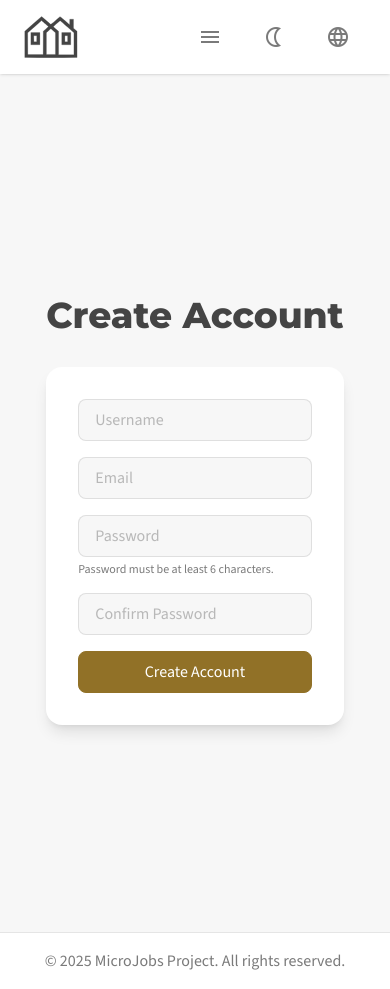
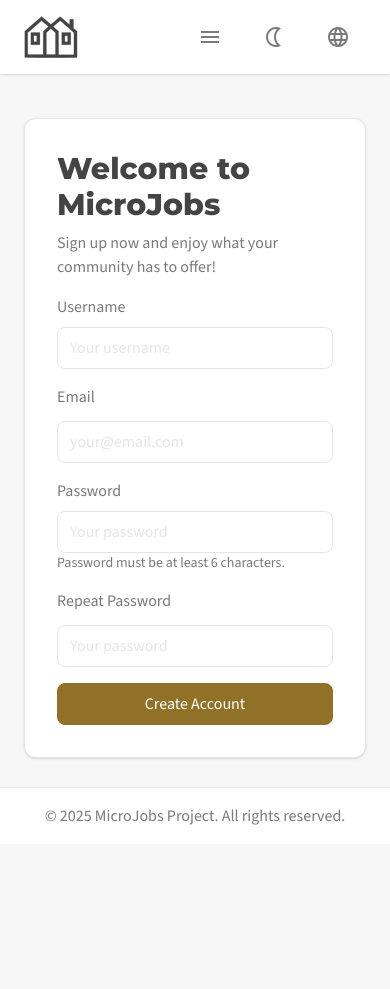
Before and after one commit to MicroJobsProject/microjobs, a React (Vite) app: page /register in a window 390 px wide. After the commit the page ends 860 px from the top, so only its background shows below. Built offline with nearby package versions, Linux system fonts and the light colour scheme; no server answers.

Commit message:
feat: add register page translations; reworked style to meet wireframe design

```diff
--- a/src/assets/locales/en.json
+++ b/src/assets/locales/en.json
@@ -57,17 +57,16 @@
   "loginTo": "Log In to MicroJobs",
   "loginToSubtitle": "Sign in by entering your username and password.",
   "email": "Email",
-  "emailPlaceholder": "youremail@gmail.com",
+  "emailPlaceholder": "your@email.com",
   "password": "Password",
   "passwordPlaceholder": "Your password",
   "forgotPassword": "Forgot password?",
-  "loginFetching": "Logging in...",
+  "loginFetching": "Logging In...",
   "remember": "Remember me",
   "signUpParagraph": "Don't have an account?",
   "signUpLink": "Sign up here",
-  "errorValidGmail": "Please enter a valid Gmail address (example@gmail.com)",
+  "errorValidEmail": "Please enter a valid email address",
   "errorPasswordTooShort": "Password must be at least 6 characters",
-  "errorPasswordTooLong": "Password must not exceed 12 characters",
   "Email and password are required": "Email and password are required",
   "Invalid password or email": "Invalid password or email",
   "Email not registered": "Email not registered",
@@ -76,5 +75,16 @@
   "Successfully logged out": "Successfully logged out",
   "Server error while logging out": "Server error while logging out",
 
+  "signUpTo": "Welcome to MicroJobs",
+  "signUpSubtitle": "Sign up now and enjoy what your community has to offer!",
+  "username": "Username",
+  "usernamePlaceholder": "Your username",
+  "passwordHelp": "Password must be at least 6 characters.",
+  "passwordRepeat": "Repeat Password",
+  "createAccount": "Create Account",
+  "createAccountFetching": "Creating Account...",
+  "errorUsernameRequired": "Username is required",
+  "errorPasswordNoMatch": "Passwords do not match",
+
   "footer": "© {{year}} MicroJobs Project. All rights reserved."
 }
--- a/src/assets/locales/es.json
+++ b/src/assets/locales/es.json
@@ -57,7 +57,7 @@
   "loginTo": "Accede a MicroJobs",
   "loginToSubtitle": "Inicia sesión con tu correo electrónico y contraseña.",
   "email": "Correo electrónico",
-  "emailPlaceholder": "tucorreo@gmail.com",
+  "emailPlaceholder": "tu@correo.com",
   "password": "Contraseña",
   "passwordPlaceholder": "Tu contraseña",
   "forgotPassword": "¿Olvidaste tu contraseña?",
@@ -65,9 +65,8 @@
   "remember": "Recordar sesión",
   "signUpParagraph": "¿No tienes cuenta aún?",
   "signUpLink": "Regístrate aquí",
-  "errorValidGmail": "Por favor, introduce una dirección de Gmail válida (ejemplo@gmail.com)",
+  "errorValidEmail": "Por favor, introduce una dirección de email válida",
   "errorPasswordTooShort": "La contraseña debe tener al menos 6 caracteres",
-  "errorPasswordTooLong": "La contraseña no debe exceder los 12 caracteres",
   "Email and password are required": "Correo y contraseña requeridos",
   "Invalid password or email": "Credenciales incorrectas",
   "Email not registered": "Correo no registrado",
@@ -76,5 +75,16 @@
   "Successfully logged out": "Cierre de sesión exitoso",
   "Server error while logging out": "Error en el servidor al cerrar sesión",
 
+  "signUpTo": "Bienvenido a MicroJobs",
+  "signUpSubtitle": "¡Regístrate ahora y disfruta de todo lo que tu comunidad puede ofrecer!",
+  "username": "Usuario",
+  "usernamePlaceholder": "Tu nombre de usuario",
+  "passwordHelp": "La contraseña debe tener al menos 6 caracteres",
+  "passwordRepeat": "Repite la contraseña",
+  "createAccount": "Crear Cuenta",
+  "createAccountFetching": "Creando Cuenta...",
+  "errorUsernameRequired": "Se requiere un nombre de usuario",
+  "errorPasswordNoMatch": "Las contraseñas no coinciden",
+
   "footer": "© {{year}} MicroJobs Project. Todos los derechos reservados."
 }
--- a/src/pages/auth/LoginPage.tsx
+++ b/src/pages/auth/LoginPage.tsx
@@ -47,7 +47,7 @@ function LoginPage() {
   async function handleSubmit(event: FormEvent<HTMLFormElement>) {
     event.preventDefault();
     if (!isValidEmail(email)) {
-      setEmailError(t("errorValidGmail"));
+      setEmailError(t("errorValidEmail"));
       return;
     }
 
--- a/src/pages/auth/RegisterPage.tsx
+++ b/src/pages/auth/RegisterPage.tsx
@@ -6,6 +6,8 @@ import { useRegisterAction } from "../../store/hooks";
 import { useAppSelector } from "../../store";
 import { getUi } from "../../store/selectors";
 import { isValidEmail } from "../../utils/validation";
+import { useTranslation } from "react-i18next";
+import clsx from "clsx";
 
 export default function RegisterPage() {
   const [formData, setFormData] = useState({
@@ -18,6 +20,7 @@ export default function RegisterPage() {
 
   const register = useRegisterAction();
   const ui = useAppSelector(getUi);
+  const { t } = useTranslation();
 
   const handleChange = (e: React.ChangeEvent<HTMLInputElement>) => {
     setFormData({ ...formData, [e.target.name]: e.target.value });
@@ -26,18 +29,17 @@ export default function RegisterPage() {
   const validate = () => {
     const newErrors: { [key: string]: string } = {};
 
-    if (!formData.username) newErrors.username = "Username is required";
+    if (!formData.username) newErrors.username = t("errorUsernameRequired");
 
     if (!isValidEmail(formData.email)) {
-      newErrors.email =
-        "Please enter a valid Gmail address (example@gmail.com)";
+      newErrors.email = t("errorValidEmail");
     }
 
     if (formData.password.length < 6)
-      newErrors.password = "The password must be at least 6 characters long";
+      newErrors.password = t("errorPasswordTooShort");
 
     if (formData.password !== formData.confirmPassword)
-      newErrors.confirmPassword = "Passwords do not match";
+      newErrors.confirmPassword = t("errorPasswordNoMatch");
 
     setErrors(newErrors);
 
@@ -60,24 +62,29 @@ export default function RegisterPage() {
   };
 
   return (
-    <main className="bg-background flex min-h-screen flex-col items-center justify-center px-4 py-8">
+    <>
+      <div className="absolute flex h-full w-full lg:grid lg:grid-cols-2">
+        {/* Contenedor del formulario */}
+        <div className="wrapper flex flex-1 items-center justify-center">
+          <div className="bg-container border-border w-full max-w-md rounded-xl border p-8 shadow-sm">
+            <form onSubmit={handleSubmit} className="flex flex-col gap-4">
               {/* Título de la página */}
-      <h1 className="font-heading text-heading mb-8 text-center text-4xl font-extrabold">
-        Create Account
-      </h1>
-
-      {/* Card del formulario */}
-      <div className="bg-container w-full max-w-md rounded-2xl p-8 shadow-lg">
-        <form onSubmit={handleSubmit} className="flex flex-col gap-4">
+              <div>
+                <h2>{t("signUpTo")}</h2>
+                <p>{t("signUpSubtitle")}</p>
+              </div>
               {/* Username */}
-          <div className="flex flex-col gap-1">
+              <div className="flex flex-col">
+                <label htmlFor="confirmPassword" className="label">
+                  {t("username")}
+                </label>
                 <input
                   type="text"
                   name="username"
-              placeholder="Username"
+                  placeholder={t("usernamePlaceholder")}
                   value={formData.username}
                   onChange={handleChange}
-              className="border-border bg-background text-paragraph focus:border-primary focus:ring-primary w-full rounded-lg border px-4 py-2 outline-none focus:ring-1"
+                  className={clsx("input", errors.username && "input-error")}
                 />
                 {errors.username && (
                   <p className="text-destructive text-sm">{errors.username}</p>
@@ -86,13 +93,17 @@ export default function RegisterPage() {
 
               {/* Email */}
               <div className="flex flex-col gap-1">
+                <label htmlFor="email" className="label">
+                  {t("email")}
+                </label>
                 <input
                   type="email"
                   name="email"
-              placeholder="Email"
+                  id="email"
+                  placeholder={t("emailPlaceholder")}
                   value={formData.email}
                   onChange={handleChange}
-              className="border-border bg-background text-paragraph focus:border-primary focus:ring-primary w-full rounded-lg border px-4 py-2 outline-none focus:ring-1"
+                  className={clsx("input", errors.email && "input-error")}
                 />
                 {errors.email && (
                   <p className="text-destructive text-sm">{errors.email}</p>
@@ -100,32 +111,41 @@ export default function RegisterPage() {
               </div>
 
               {/* Password */}
-          <div className="flex flex-col gap-1">
+              <div className="flex flex-col">
+                <label htmlFor="password" className="label">
+                  {t("password")}
+                </label>
                 <input
                   type="password"
                   name="password"
-              placeholder="Password"
+                  id="password"
+                  placeholder={t("passwordPlaceholder")}
                   value={formData.password}
                   onChange={handleChange}
-              className="border-border bg-background text-paragraph focus:border-primary focus:ring-primary w-full rounded-lg border px-4 py-2 outline-none focus:ring-1"
+                  className={clsx("input", errors.password && "input-error")}
                 />
                 {errors.password && (
                   <p className="text-destructive text-sm">{errors.password}</p>
                 )}
-            <p className="text-paragraph text-xs">
-              Password must be at least 6 characters.
-            </p>
+                <p className="text-sm">{t("passwordHelp")}</p>
               </div>
 
               {/* Confirm Password */}
               <div className="flex flex-col gap-1">
+                <label htmlFor="confirmPassword" className="label">
+                  {t("passwordRepeat")}
+                </label>
                 <input
                   type="password"
+                  id="confirmPassword"
                   name="confirmPassword"
-              placeholder="Confirm Password"
+                  placeholder={t("passwordPlaceholder")}
                   value={formData.confirmPassword}
                   onChange={handleChange}
-              className="border-border bg-background text-paragraph focus:border-primary focus:ring-primary w-full rounded-lg border px-4 py-2 outline-none focus:ring-1"
+                  className={clsx(
+                    "input",
+                    errors.confirmPassword && "input-error",
+                  )}
                 />
                 {errors.confirmPassword && (
                   <p className="text-destructive text-sm">
@@ -140,7 +160,7 @@ export default function RegisterPage() {
                 disabled={ui.pending}
                 className="btn btn-primary w-full rounded-lg py-3 text-base font-semibold"
               >
-            {ui.pending ? "Creating account..." : "Create Account"}
+                {ui.pending ? t("createAccountFetching") : t("createAccount")}
               </button>
 
               {/* Error general */}
@@ -151,6 +171,10 @@ export default function RegisterPage() {
               )}
             </form>
           </div>
-    </main>
+        </div>
+        {/* Contenedor de la imagen */}
+        <div className="absolute top-0 right-0 -z-10 hidden h-[calc(100vh-64px)] w-1/2 bg-[url('./src/assets/register-image.jpg')] bg-cover bg-center bg-no-repeat lg:block"></div>
+      </div>
+    </>
   );
 }
--- a/src/styles/index.css
+++ b/src/styles/index.css
@@ -135,12 +135,15 @@ h4 {
 /* INPUTS */
 
 .input {
-  @apply border-border placeholder:text-border h-10.5 w-full rounded-lg border px-3 py-2;
+  @apply border-border placeholder:text-border focus:border-primary focus:ring-primary text-heading h-10.5 w-full rounded-lg border px-3 py-2 outline-none focus:ring-1;
+}
+.input-error {
+  @apply border-destructive focus:border-destructive focus:ring-destructive;
 }
 
 .input-checkbox,
 .input-radio {
-  @apply border-border has-checked:bg-primary mb-2 flex items-center gap-2 rounded-md border px-2 py-1 has-checked:text-white;
+  @apply border-border has-checked:bg-primary mb-2 flex items-center gap-2 rounded-lg border px-2 py-1 has-checked:text-white;
 
   input {
     @apply checked:accent-primary;
```
Also changed, not shown: 1 other file (tests, documents, lock files or other folders). Lines whose indentation alone changed are shown as unchanged.
